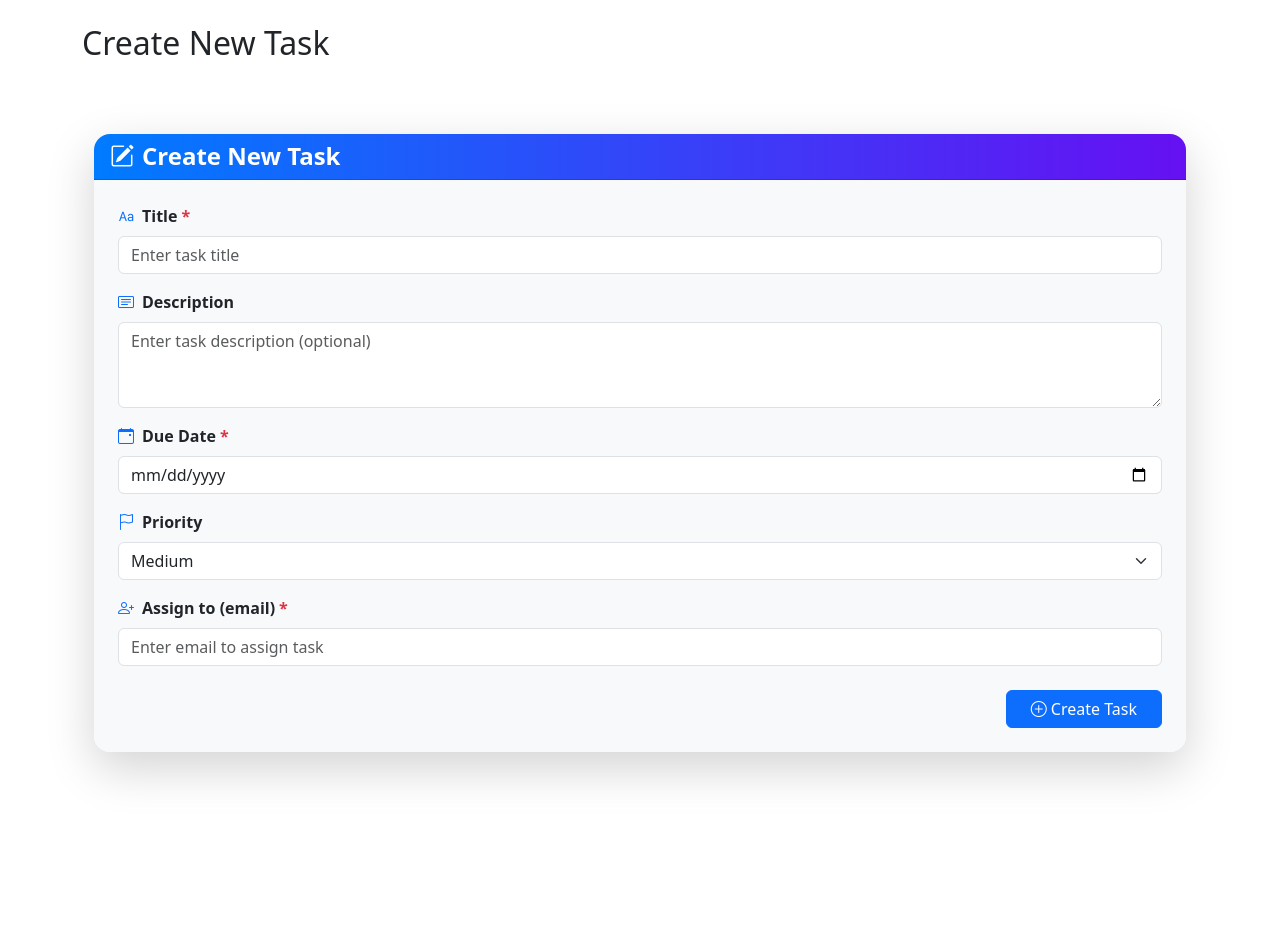
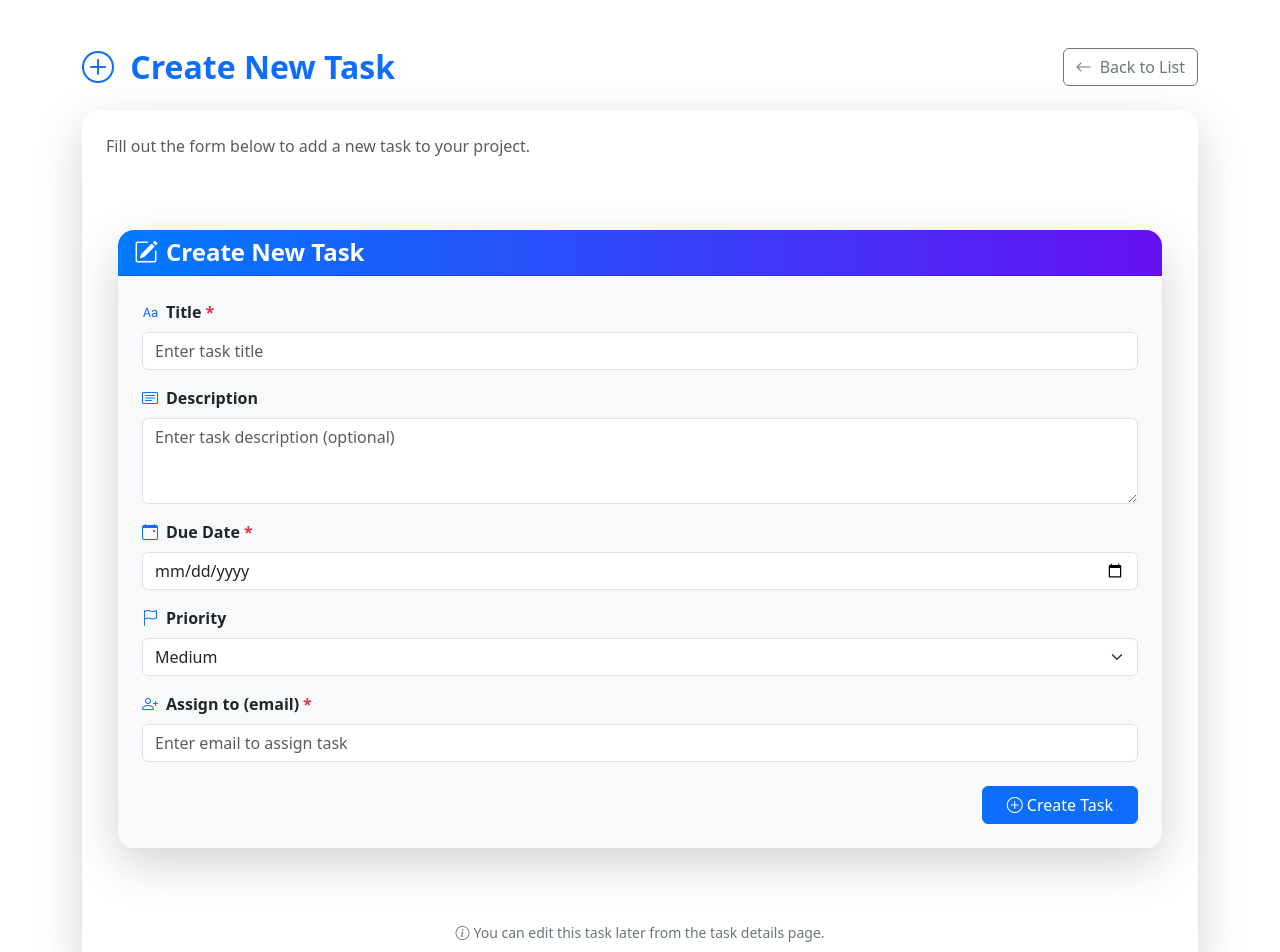
Before and after one commit to boula1997/task-frontend, a React (Vite) app: page /tasks/create in a window 1280 px wide. Shown: the top 952 px of the page. Before the commit the page ends 824 px from the top, so only its background shows below. Built offline with nearby package versions, Linux system fonts and the light colour scheme; sample sign-in values are in the browser's storage.

Commit message:
more enhancments to design

```diff
--- a/src/pages/tasks/Create.tsx
+++ b/src/pages/tasks/Create.tsx
@@ -9,7 +9,6 @@ const CreateTask: React.FC = () => {
   const { user } = React.useContext(AuthContext);
 
   const handleCreate = async (task: any) => {
-    // Let TaskForm handle errors
     await createTask({
       ...task,
       creator_id: user!.id,
@@ -20,9 +19,35 @@ const CreateTask: React.FC = () => {
   };
 
   return (
-    <div className="container py-4">
-      <h2 className="mb-4">Create New Task</h2>
-      <TaskForm onSubmit={handleCreate} />
+    <div className="container py-5">
+      {/* Header Section */}
+      <div className="d-flex justify-content-between align-items-center mb-4">
+        <h2 className="fw-bold text-primary mb-0">
+          <i className="bi bi-plus-circle me-2"></i> Create New Task
+        </h2>
+        <button
+          className="btn btn-outline-secondary"
+          onClick={() => navigate("/tasks")}
+        >
+          <i className="bi bi-arrow-left me-1"></i> Back to List
+        </button>
+      </div>
+
+      {/* Card Wrapper */}
+      <div className="card border-0 shadow-lg rounded-4 p-4">
+        <p className="text-muted mb-4">
+          Fill out the form below to add a new task to your project.
+        </p>
+
+        <TaskForm onSubmit={handleCreate} />
+
+        <div className="text-center mt-4">
+          <small className="text-secondary">
+            <i className="bi bi-info-circle me-1"></i>
+            You can edit this task later from the task details page.
+          </small>
+        </div>
+      </div>
     </div>
   );
 };
--- a/src/pages/tasks/Edit.tsx
+++ b/src/pages/tasks/Edit.tsx
@@ -30,20 +30,63 @@ const EditTask: React.FC = () => {
     try {
       await updateTask({ ...task, ...updated });
       navigate("/tasks");
-
     } catch (err: any) {
       // Re-throw so TaskForm can catch it
       throw err;
     }
   };
 
+  if (loading)
+    return (
+      <div className="text-center py-5">
+        <div className="spinner-border text-primary" role="status"></div>
+        <p className="mt-3">Loading task details...</p>
+      </div>
+    );
 
-  if (loading) return <p className="p-4">Loading...</p>;
+  if (!task)
+    return (
+      <div className="text-center py-5">
+        <h5 className="text-danger">Task not found</h5>
+        <button
+          className="btn btn-outline-secondary mt-3"
+          onClick={() => navigate("/tasks")}
+        >
+          ← Back to List
+        </button>
+      </div>
+    );
 
   return (
-    <div className="container py-4">
-      <h2 className="mb-4">Edit Task</h2>
-      {task && <TaskForm task={task} onSubmit={handleUpdate} />}
+    <div className="container py-5">
+      {/* Header Section */}
+      <div className="d-flex justify-content-between align-items-center mb-4">
+        <h2 className="fw-bold text-primary mb-0">
+          <i className="bi bi-pencil-square me-2"></i> Edit Task
+        </h2>
+        <button
+          className="btn btn-outline-secondary"
+          onClick={() => navigate("/tasks")}
+        >
+          <i className="bi bi-arrow-left me-1"></i> Back to List
+        </button>
+      </div>
+
+      {/* Card Wrapper */}
+      <div className="card border-0 shadow-lg rounded-4 p-4">
+        <p className="text-muted mb-4">
+          Update the fields below to edit the task. Changes will be saved immediately.
+        </p>
+
+        <TaskForm task={task} onSubmit={handleUpdate} />
+
+        <div className="text-center mt-4">
+          <small className="text-secondary">
+            <i className="bi bi-info-circle me-1"></i>
+            You can always update this task later.
+          </small>
+        </div>
+      </div>
     </div>
   );
 };
```
